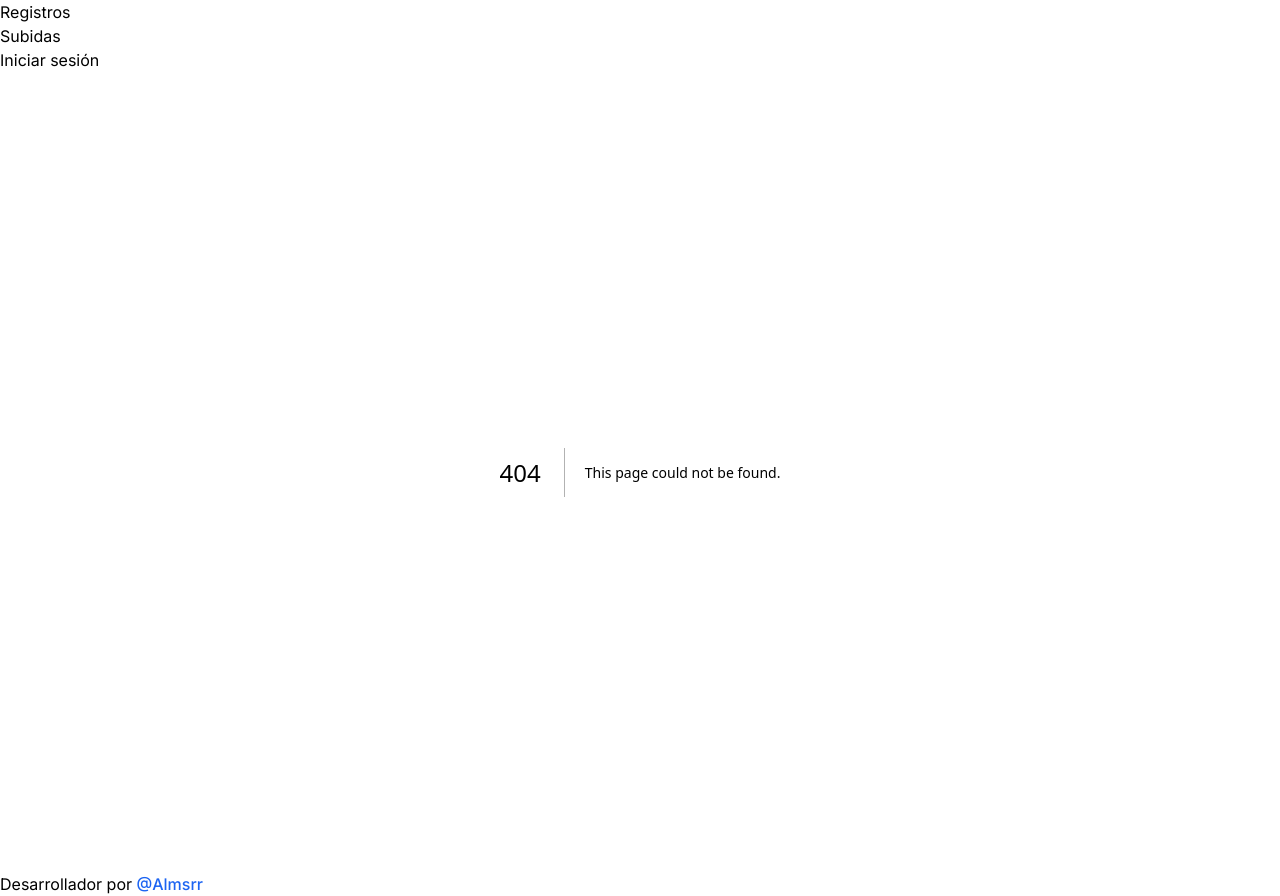
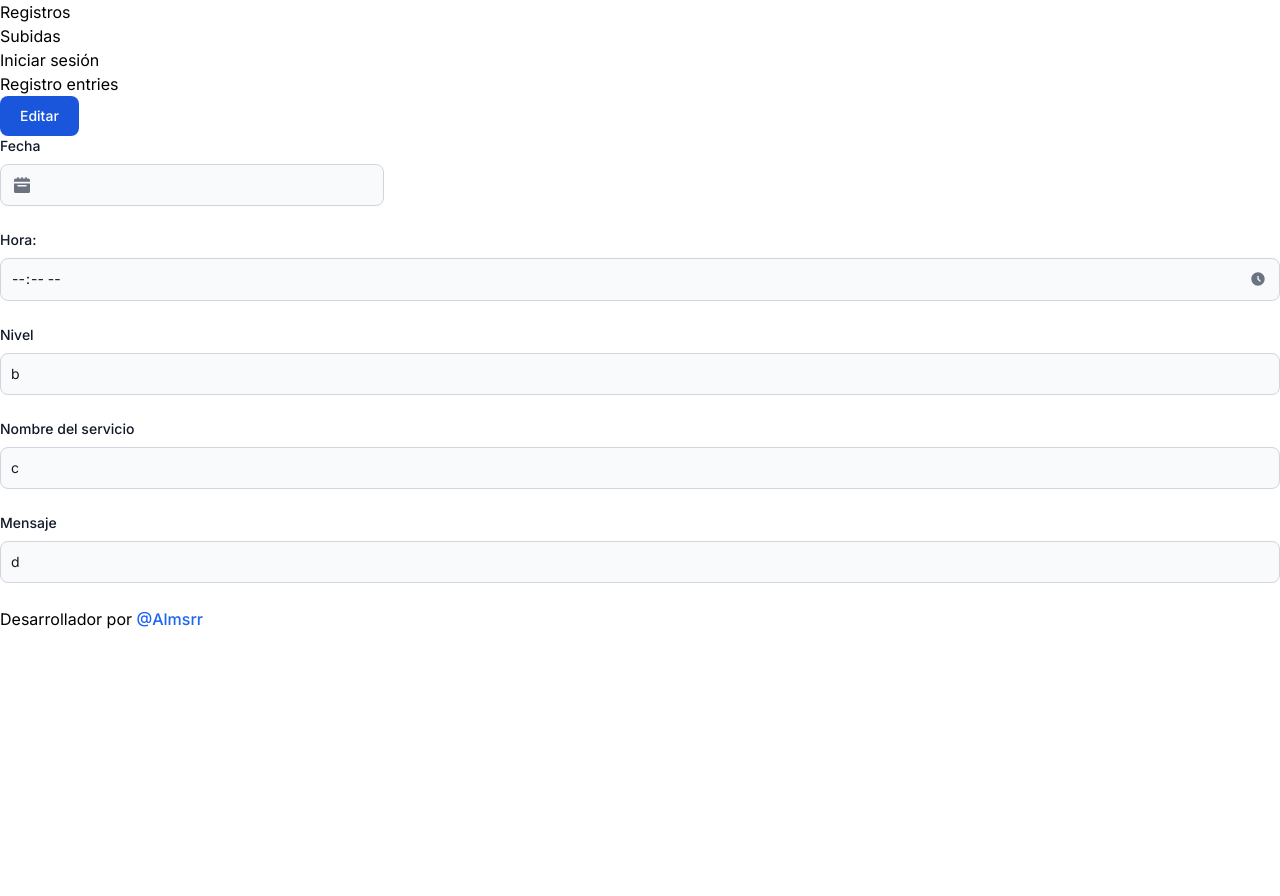
Before and after one commit to microboxlabs/nextjs-logs-manager, a Next.js app in the folder nextjs-logs-manager/: page /entries in a window 1280 px wide. Before the commit this address had no page. After the commit the page ends 800 px from the top, so only its background shows below. Built offline with nearby package versions, Linux system fonts and the light colour scheme.

Commit message:
Edit log page and form

```diff
--- /dev/null
+++ b/nextjs-logs-manager/app/[id]/page.tsx
@@ -0,0 +1,12 @@
+import EditLogForm from "../components/EditLogForm";
+
+export default function Log({ params }: { params: { id: string } }) {
+  return (
+    <>
+      <h1>{`Registro ${params.id}`}</h1>
+      <EditLogForm
+        log={{ timestamp: "a", logLevel: "b", serviceName: "c", message: "d" }}
+      />
+    </>
+  );
+}
--- /dev/null
+++ b/nextjs-logs-manager/app/components/EditLogForm.tsx
@@ -0,0 +1,181 @@
+"use client";
+
+import { useState } from "react";
+import { useForm } from "react-hook-form";
+
+import type { TEditLogForm, TLog } from "@/shared/types";
+
+export default function EditLogForm({ log }: { log?: TLog }) {
+  const {
+    register,
+    handleSubmit,
+    formState: { errors },
+  } = useForm<TEditLogForm>({
+    defaultValues: { date: "", time: "", ...log },
+  });
+  const [isEditing, setIsEditing] = useState(false);
+
+  const submit = (data: TEditLogForm) => {
+    setIsEditing(false);
+  };
+
+  const handleEdit = (e: React.MouseEvent<HTMLButtonElement, MouseEvent>) => {
+    e.preventDefault();
+    setIsEditing(true);
+  };
+
+  return (
+    <form onSubmit={handleSubmit(submit)}>
+      {isEditing ? (
+        <button
+          type="submit"
+          className="w-full rounded-lg bg-blue-700 px-5 py-2.5 text-center text-sm font-medium text-white hover:bg-blue-800 focus:outline-none focus:ring-4 focus:ring-blue-300 dark:bg-blue-600 dark:hover:bg-blue-700 dark:focus:ring-blue-800 sm:w-auto"
+        >
+          Guardar cambios
+        </button>
+      ) : (
+        <button
+          type="button"
+          className="w-full rounded-lg bg-blue-700 px-5 py-2.5 text-center text-sm font-medium text-white hover:bg-blue-800 focus:outline-none focus:ring-4 focus:ring-blue-300 dark:bg-blue-600 dark:hover:bg-blue-700 dark:focus:ring-blue-800 sm:w-auto"
+          onClick={handleEdit}
+        >
+          Editar
+        </button>
+      )}
+      <div className="mb-6">
+        <label
+          htmlFor="date"
+          className="mb-2 block text-sm font-medium text-gray-900 dark:text-white"
+        >
+          Fecha
+        </label>
+        <div className="relative max-w-sm">
+          <div className="pointer-events-none absolute inset-y-0 start-0 flex items-center ps-3.5">
+            <svg
+              className="h-4 w-4 text-gray-500 dark:text-gray-400"
+              aria-hidden="true"
+              xmlns="http://www.w3.org/2000/svg"
+              fill="currentColor"
+              viewBox="0 0 20 20"
+            >
+              <path d="M20 4a2 2 0 0 0-2-2h-2V1a1 1 0 0 0-2 0v1h-3V1a1 1 0 0 0-2 0v1H6V1a1 1 0 0 0-2 0v1H2a2 2 0 0 0-2 2v2h20V4ZM0 18a2 2 0 0 0 2 2h16a2 2 0 0 0 2-2V8H0v10Zm5-8h10a1 1 0 0 1 0 2H5a1 1 0 0 1 0-2Z" />
+            </svg>
+          </div>
+          <input
+            id="date"
+            type="text"
+            className="block w-full rounded-lg border border-gray-300 bg-gray-50 p-2.5 ps-10 text-sm text-gray-900 focus:border-blue-500 focus:ring-blue-500 dark:border-gray-600 dark:bg-gray-700 dark:text-white dark:placeholder-gray-400 dark:focus:border-blue-500 dark:focus:ring-blue-500"
+            {...register("date", { required: "Campo fecha requerido" })}
+            disabled={!isEditing}
+          />
+        </div>
+
+        {errors && errors.date && (
+          <p className="mt-2 text-sm text-red-600 dark:text-red-500">
+            {errors.date.message}
+          </p>
+        )}
+      </div>
+      <div className="mb-6">
+        <label
+          htmlFor="time"
+          className="mb-2 block text-sm font-medium text-gray-900 dark:text-white"
+        >
+          Hora:
+        </label>
+        <div className="relative">
+          <div className="pointer-events-none absolute inset-y-0 end-0 top-0 flex items-center pe-3.5">
+            <svg
+              className="h-4 w-4 text-gray-500 dark:text-gray-400"
+              aria-hidden="true"
+              xmlns="http://www.w3.org/2000/svg"
+              fill="currentColor"
+              viewBox="0 0 24 24"
+            >
+              <path
+                fill-rule="evenodd"
+                d="M2 12C2 6.477 6.477 2 12 2s10 4.477 10 10-4.477 10-10 10S2 17.523 2 12Zm11-4a1 1 0 1 0-2 0v4a1 1 0 0 0 .293.707l3 3a1 1 0 0 0 1.414-1.414L13 11.586V8Z"
+                clip-rule="evenodd"
+              />
+            </svg>
+          </div>
+          <input
+            type="time"
+            id="time"
+            className="block w-full rounded-lg border border-gray-300 bg-gray-50 p-2.5 text-sm leading-none text-gray-900 focus:border-blue-500 focus:ring-blue-500 dark:border-gray-600 dark:bg-gray-700 dark:text-white dark:placeholder-gray-400 dark:focus:border-blue-500 dark:focus:ring-blue-500"
+            {...register("time", { required: "Campo tiempo requerido" })}
+            disabled={!isEditing}
+          />
+        </div>
+
+        {errors && errors.time && (
+          <p className="mt-2 text-sm text-red-600 dark:text-red-500">
+            {errors.time.message}
+          </p>
+        )}
+      </div>
+      <div className="mb-6">
+        <label
+          htmlFor="logLevel"
+          className="mb-2 block text-sm font-medium text-gray-900 dark:text-white"
+        >
+          Nivel
+        </label>
+        <input
+          id="logLevel"
+          className="block w-full rounded-lg border border-gray-300 bg-gray-50 p-2.5 text-sm text-gray-900 focus:border-blue-500 focus:ring-blue-500 dark:border-gray-600 dark:bg-gray-700 dark:text-white dark:placeholder-gray-400 dark:focus:border-blue-500 dark:focus:ring-blue-500"
+          {...register("logLevel", { required: "Campo nivel requerido" })}
+          disabled={!isEditing}
+        />
+
+        {errors && errors.logLevel && (
+          <p className="mt-2 text-sm text-red-600 dark:text-red-500">
+            {errors.logLevel.message}
+          </p>
+        )}
+      </div>
+      <div className="mb-6">
+        <label
+          htmlFor="serviceName"
+          className="mb-2 block text-sm font-medium text-gray-900 dark:text-white"
+        >
+          Nombre del servicio
+        </label>
+        <input
+          id="serviceName"
+          className="block w-full rounded-lg border border-gray-300 bg-gray-50 p-2.5 text-sm text-gray-900 focus:border-blue-500 focus:ring-blue-500 dark:border-gray-600 dark:bg-gray-700 dark:text-white dark:placeholder-gray-400 dark:focus:border-blue-500 dark:focus:ring-blue-500"
+          {...register("serviceName", {
+            required: "Campo nombre del servicio requerido",
+          })}
+          disabled={!isEditing}
+        />
+
+        {errors && errors.serviceName && (
+          <p className="mt-2 text-sm text-red-600 dark:text-red-500">
+            {errors.serviceName.message}
+          </p>
+        )}
+      </div>
+      <div className="mb-6">
+        <label
+          htmlFor="message"
+          className="mb-2 block text-sm font-medium text-gray-900 dark:text-white"
+        >
+          Mensaje
+        </label>
+        <input
+          id="message"
+          className="block w-full rounded-lg border border-gray-300 bg-gray-50 p-2.5 text-sm text-gray-900 focus:border-blue-500 focus:ring-blue-500 dark:border-gray-600 dark:bg-gray-700 dark:text-white dark:placeholder-gray-400 dark:focus:border-blue-500 dark:focus:ring-blue-500"
+          {...register("message", { required: "Mensaje requerido" })}
+          disabled={!isEditing}
+        />
+
+        {errors && errors.message && (
+          <p className="mt-2 text-sm text-red-600 dark:text-red-500">
+            {errors.message.message}
+          </p>
+        )}
+      </div>
+    </form>
+  );
+}
```
Also changed, not shown: nextjs-logs-manager/shared/types.ts (+8 -0 lines).
